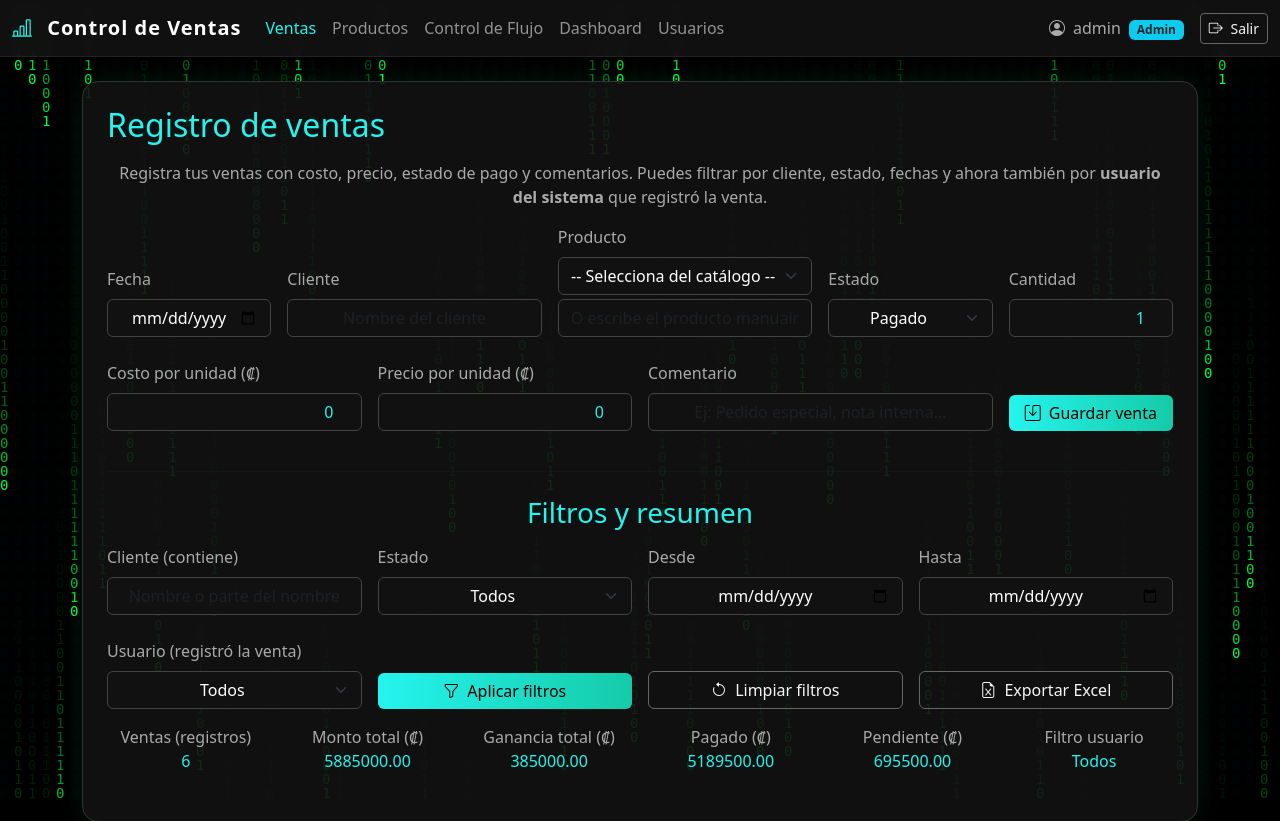
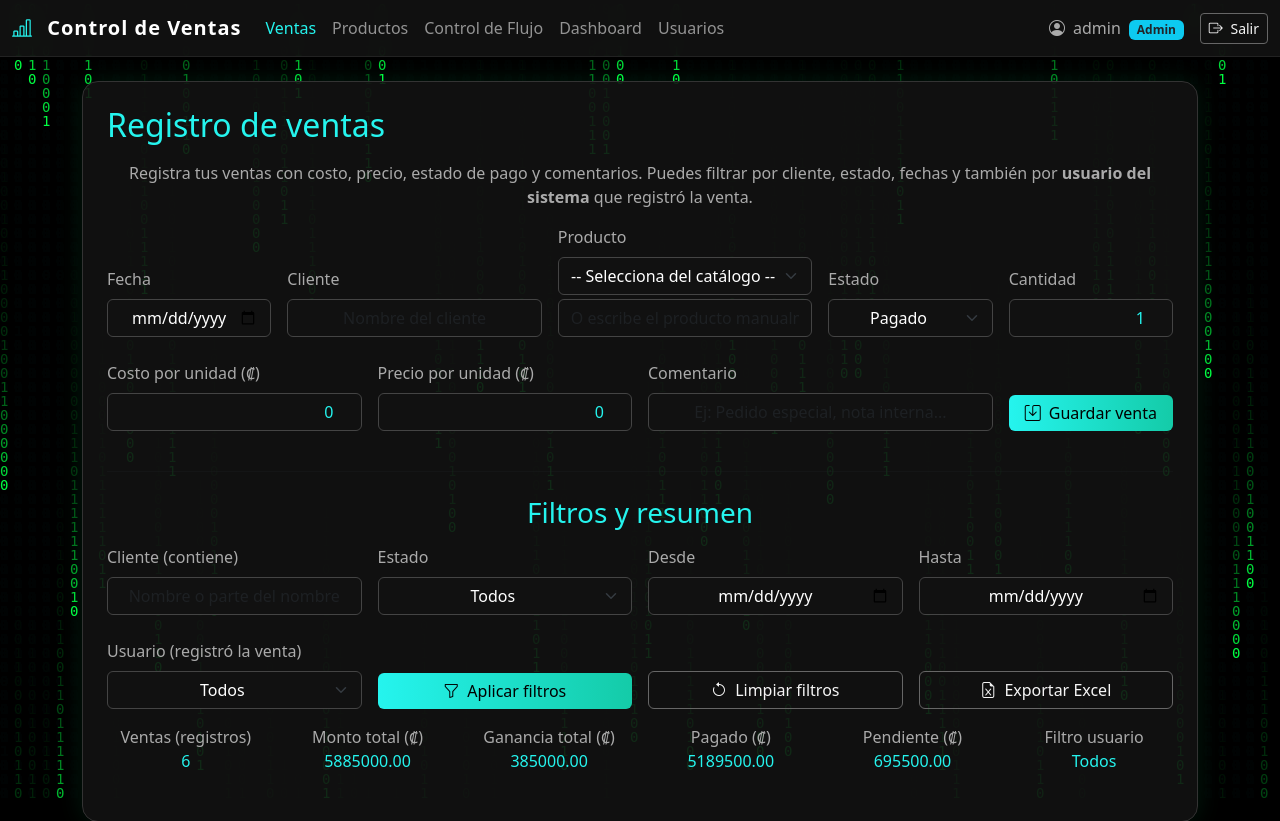
Before and after one commit to cristophercr07-hub/control-ventras-web, a Flask app: page /ventas in a window 1280 px wide. Shown: the top 821 px of the page. Run offline with Flask 3, Linux system fonts and the light colour scheme; a user stored in the database is signed in; data comes from the database, SQL or seed files in the repository.

Commit message:
Update ventas.html

```diff
--- a/templates/ventas.html
+++ b/templates/ventas.html
@@ -9,7 +9,7 @@
             <h2 class="mb-3 text-accent">Registro de ventas</h2>
             <p class="text-secondary-custom text-center mb-3">
                 Registra tus ventas con costo, precio, estado de pago y comentarios.
-                Puedes filtrar por cliente, estado, fechas y ahora también por
+                Puedes filtrar por cliente, estado, fechas y también por
                 <b>usuario del sistema</b> que registró la venta.
             </p>
 
```
